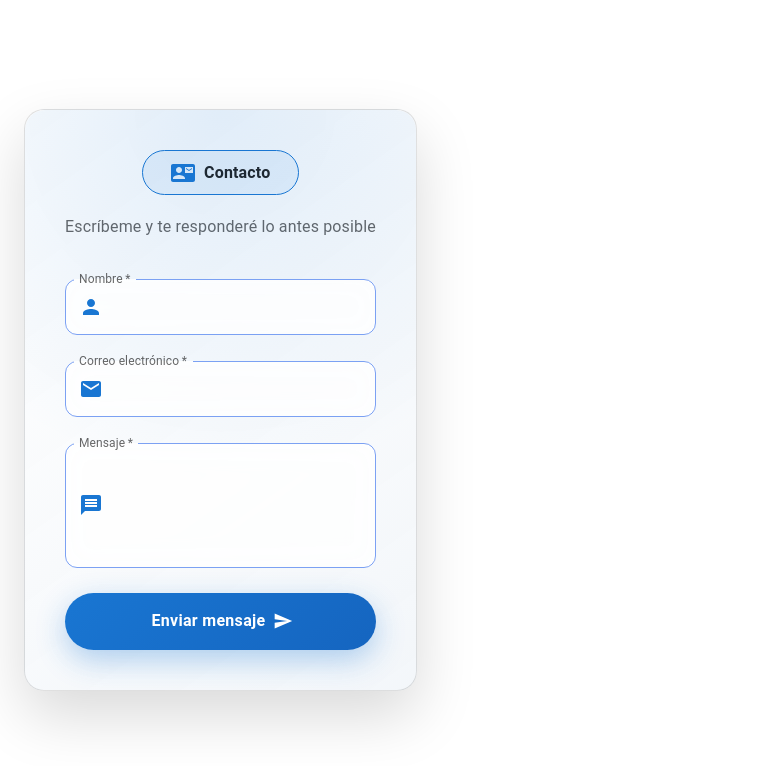
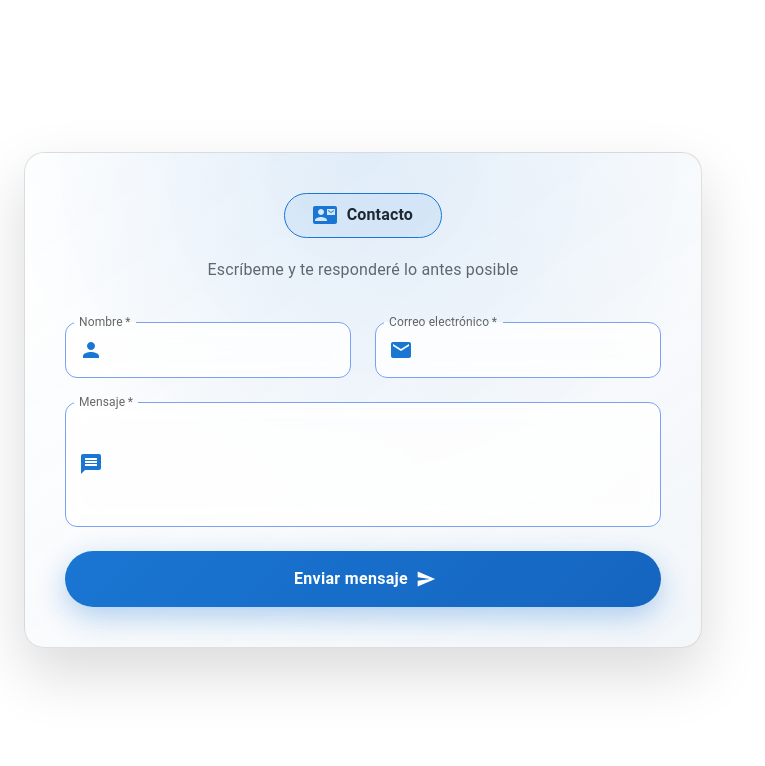
Before and after one commit to Patogol35/Contacto-emailjs, a React (Vite) app: page / in a window 1280 px wide. Shown: the top 766 px of the page, without its empty margins (0-765 px from the left). Built offline with nearby package versions, Linux system fonts and the light colour scheme.

Commit message:
Update inputStyle.js

```diff
--- a/src/styles/inputStyle.js
+++ b/src/styles/inputStyle.js
@@ -49,15 +49,18 @@ export const headerBadge = (theme) => ({
 
 export const headerText = {
   color: "text.secondary",
-  maxWidth: 380,
+  maxWidth: 420,
   mx: "auto",
 };
 
 // ===== FORM =====
 export const formLayout = {
-  display: "flex",
-  flexDirection: "column",
-  gap: 3.2,
+  display: "grid",
+  gridTemplateColumns: {
+    xs: "1fr",
+    md: "1fr 1fr",
+  },
+  gap: 3,
 };
 
 // ===== INPUTS =====
@@ -81,10 +84,6 @@ export const inputStyle = (theme) => {
         borderColor: isDark
           ? "rgba(96,165,250,0.25)"
           : "rgba(37,99,235,0.6)",
-      },
-
-      "&:hover": {
-        transform: "translateY(-1px)",
       },
 
       "&:hover fieldset": {
```
